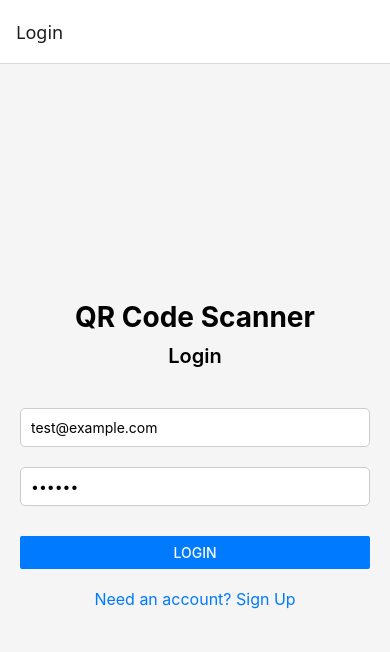
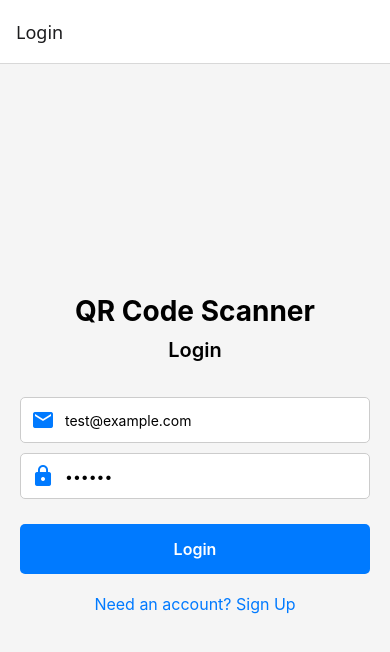
Before and after one commit to noreddine1/qr-app, a React Native app in the folder qr-scanner-app/: screen /Login in a window 390 px wide. Shown: the top 652 px of the page. Built offline with nearby package versions, Linux system fonts and the light colour scheme; no server answers.

Commit message:
feat: Enhance LoginScreen with form validation, loading state, and error handling

```diff
--- a/qr-scanner-app/screens/LoginScreen.js
+++ b/qr-scanner-app/screens/LoginScreen.js
@@ -1,7 +1,8 @@
 import React, { useState } from 'react';
-import { View, Text, TextInput, Button, StyleSheet, Alert, TouchableOpacity } from 'react-native';
+import { View, Text, TextInput, StyleSheet, TouchableOpacity, ActivityIndicator } from 'react-native';
 import { auth } from '../firebase/config';
 import { createUserWithEmailAndPassword, signInWithEmailAndPassword } from 'firebase/auth';
+import { MaterialIcons } from '@expo/vector-icons';
 
 const LoginScreen = ({ navigation }) => {
   const isDev = __DEV__; // Expo sets this to true in dev mode
@@ -10,99 +11,160 @@ const LoginScreen = ({ navigation }) => {
   const [password, setPassword] = useState(isDev ? '123456' : '');
   const [confirmPassword, setConfirmPassword] = useState(isDev ? '123456' : '');
   const [isSignUp, setIsSignUp] = useState(false);
+  const [loading, setLoading] = useState(false);
+  const [errors, setErrors] = useState({});
+
+  const validateForm = () => {
+    const newErrors = {};
+    const emailRegex = /^[^\s@]+@[^\s@]+\.[^\s@]+$/;
+
+    if (!email.trim()) {
+      newErrors.email = 'Email is required';
+    } else if (!emailRegex.test(email)) {
+      newErrors.email = 'Please enter a valid email address';
+    }
+
+    if (!password) {
+      newErrors.password = 'Password is required';
+    } else if (password.length < 6) {
+      newErrors.password = 'Password must be at least 6 characters';
+    }
+
+    if (isSignUp && password !== confirmPassword) {
+      newErrors.confirmPassword = 'Passwords do not match';
+    }
+
+    setErrors(newErrors);
+    return Object.keys(newErrors).length === 0;
+  };
 
   const handleAuthenticate = async () => {
-    const emailRegex = /^[^\s@]+@[^\s@]+\.[^\s@]+$/;
-
-    if (!email || !password) {
-      return Alert.alert('Error', 'Email and password are required.');
+    if (!validateForm()) {
+      return;
     }
 
-    if (!emailRegex.test(email)) {
-      return Alert.alert('Error', 'Please enter a valid email address.');
+    setLoading(true);
+    setErrors({});
+
+    try {
+      if (isSignUp) {
+        await createUserWithEmailAndPassword(auth, email.trim(), password);
+        navigation.navigate('Home');
+      } else {
+        await signInWithEmailAndPassword(auth, email.trim(), password);
+        navigation.navigate('Home');
+      }
+    } catch (error) {
+      console.error('Authentication error:', error);
+
+      // Handle Firebase authentication errors
+      let errorMessage = 'An unexpected error occurred. Please try again.';
+      switch (error.code) {
+        case 'auth/invalid-credential':
+          errorMessage = 'Invalid credentials. Please check your email and password.';
+          break;
+        case 'auth/email-already-in-use':
+          errorMessage = 'An account with this email already exists.';
+          break;
+        case 'auth/network-request-failed':
+          errorMessage = 'Network error. Please check your connection.';
+          break;
       }
 
-    if (password.length < 6) {
-      return Alert.alert('Error', 'Password must be at least 6 characters.');
+      setErrors({ global: errorMessage });
+    } finally {
+      setLoading(false);
     }
-    if (isSignUp && password !== confirmPassword) {
-      return Alert.alert('Error', 'Passwords do not match.');
-    }
-    // authentication logic
-    if (isSignUp) {
-      try {
-        await createUserWithEmailAndPassword(auth, email, password);
-        navigation.navigate('Home');
-      } catch (error) {
-        return Alert.alert('Error', error.message);
-      }
-      Alert.alert('Success', 'You have successfully signed up!');
-    } else {
-      try {
-        await signInWithEmailAndPassword(auth, email, password);
-        navigation.navigate('Home');
-      } catch (error) {
-        return Alert.alert('Error', error.message);
-      }
-      Alert.alert('Success', 'You have successfully logged in!');
-    }
-    resetForm();
   };
 
   const resetForm = () => {
     setEmail('');
     setPassword('');
     setConfirmPassword('');
+    setErrors({});
   };
 
   const handleToggleMode = () => {
     setIsSignUp(!isSignUp);
-    if (isDev) { //just for development convenience
     resetForm();
-    }
   };
 
   return (
     <View style={styles.container}>
       <Text style={styles.title}>QR Code Scanner</Text>
       <Text style={styles.subtitle}>{isSignUp ? 'Sign Up' : 'Login'}</Text>
+
+      <View style={styles.inputContainer}>
+        <MaterialIcons name="email" size={24} color="#007AFF" />
         <TextInput
-        style={styles.input}
+          style={[styles.input, errors.email && styles.inputError]}
           placeholder="Email"
           value={email}
-        onChangeText={setEmail}
+          onChangeText={(text) => {
+            setEmail(text);
+            if (errors.email) setErrors((prev) => ({ ...prev, email: null }));
+          }}
           keyboardType="email-address"
           autoCapitalize="none"
+          editable={!loading}
         />
+      </View>
+      {errors.email && <Text style={styles.errorText}>{errors.email}</Text>}
+
+      <View style={styles.inputContainer}>
+        <MaterialIcons name="lock" size={24} color="#007AFF" />
         <TextInput
-        style={styles.input}
+          style={[styles.input, errors.password && styles.inputError]}
           placeholder="Password"
           value={password}
-        onChangeText={setPassword}
+          onChangeText={(text) => {
+            setPassword(text);
+            if (errors.password) setErrors((prev) => ({ ...prev, password: null }));
+          }}
           secureTextEntry
           autoCapitalize="none"
+          editable={!loading}
         />
+      </View>
+      {errors.password && <Text style={styles.errorText}>{errors.password}</Text>}
+
       {isSignUp && (
+        <>
+          <View style={styles.inputContainer}>
+            <MaterialIcons name="lock" size={24} color="#007AFF" />
             <TextInput
-          style={styles.input}
+              style={[styles.input, errors.confirmPassword && styles.inputError]}
               placeholder="Confirm Password"
               value={confirmPassword}
-          onChangeText={setConfirmPassword}
+              onChangeText={(text) => {
+                setConfirmPassword(text);
+                if (errors.confirmPassword) setErrors((prev) => ({ ...prev, confirmPassword: null }));
+              }}
               secureTextEntry
               autoCapitalize="none"
-        />
-      )}
-      <View style={styles.buttonContainer}>
-        <Button
-          title={isSignUp ? 'Sign Up' : 'Login'}
-          onPress={() => {
-            handleAuthenticate();
-          }}
-          color="#007AFF"
+              editable={!loading}
             />
           </View>
-      <TouchableOpacity onPress={handleToggleMode}>
-        <Text style={styles.toggleText}>
+          {errors.confirmPassword && <Text style={styles.errorText}>{errors.confirmPassword}</Text>}
+        </>
+      )}
+
+      {errors.global && <Text style={styles.globalErrorText}>{errors.global}</Text>}
+
+      <TouchableOpacity
+        style={[styles.button, loading && styles.disabledButton]}
+        onPress={handleAuthenticate}
+        disabled={loading}
+      >
+        {loading ? (
+          <ActivityIndicator size="small" color="#fff" />
+        ) : (
+          <Text style={styles.buttonText}>{isSignUp ? 'Sign Up' : 'Login'}</Text>
+        )}
+      </TouchableOpacity>
+
+      <TouchableOpacity onPress={handleToggleMode} disabled={loading}>
+        <Text style={[styles.toggleText, loading && styles.disabledText]}>
           {isSignUp ? 'Already have an account? Login' : 'Need an account? Sign Up'}
         </Text>
       </TouchableOpacity>
@@ -128,24 +190,61 @@ const styles = StyleSheet.create({
     fontWeight: '600',
     marginBottom: 30,
   },
-  input: {
+  inputContainer: {
+    flexDirection: 'row',
+    alignItems: 'center',
     width: '100%',
     padding: 10,
-    marginVertical: 10,
+    marginVertical: 5,
     borderWidth: 1,
     borderColor: '#ccc',
     borderRadius: 5,
     backgroundColor: '#fff',
   },
-  buttonContainer: {
+  input: {
+    flex: 1,
+    marginLeft: 10,
+  },
+  inputError: {
+    borderColor: '#FF3B30',
+    borderWidth: 2,
+  },
+  errorText: {
+    color: '#FF3B30',
+    fontSize: 14,
+    marginTop: 2,
+    marginLeft: 5,
+  },
+  globalErrorText: {
+    color: '#FF3B30',
+    fontSize: 16,
+    marginTop: 10,
+    textAlign: 'center',
+  },
+  button: {
     width: '100%',
+    padding: 15,
     marginTop: 20,
+    backgroundColor: '#007AFF',
+    borderRadius: 5,
+    alignItems: 'center',
+  },
+  buttonText: {
+    color: '#fff',
+    fontSize: 16,
+    fontWeight: '600',
+  },
+  disabledButton: {
+    backgroundColor: '#ccc',
   },
   toggleText: {
     marginTop: 20,
     color: '#007AFF',
     fontSize: 16,
   },
+  disabledText: {
+    color: '#999',
+  },
 });
 
 export default LoginScreen;
```
Lines whose indentation alone changed are shown as unchanged.
